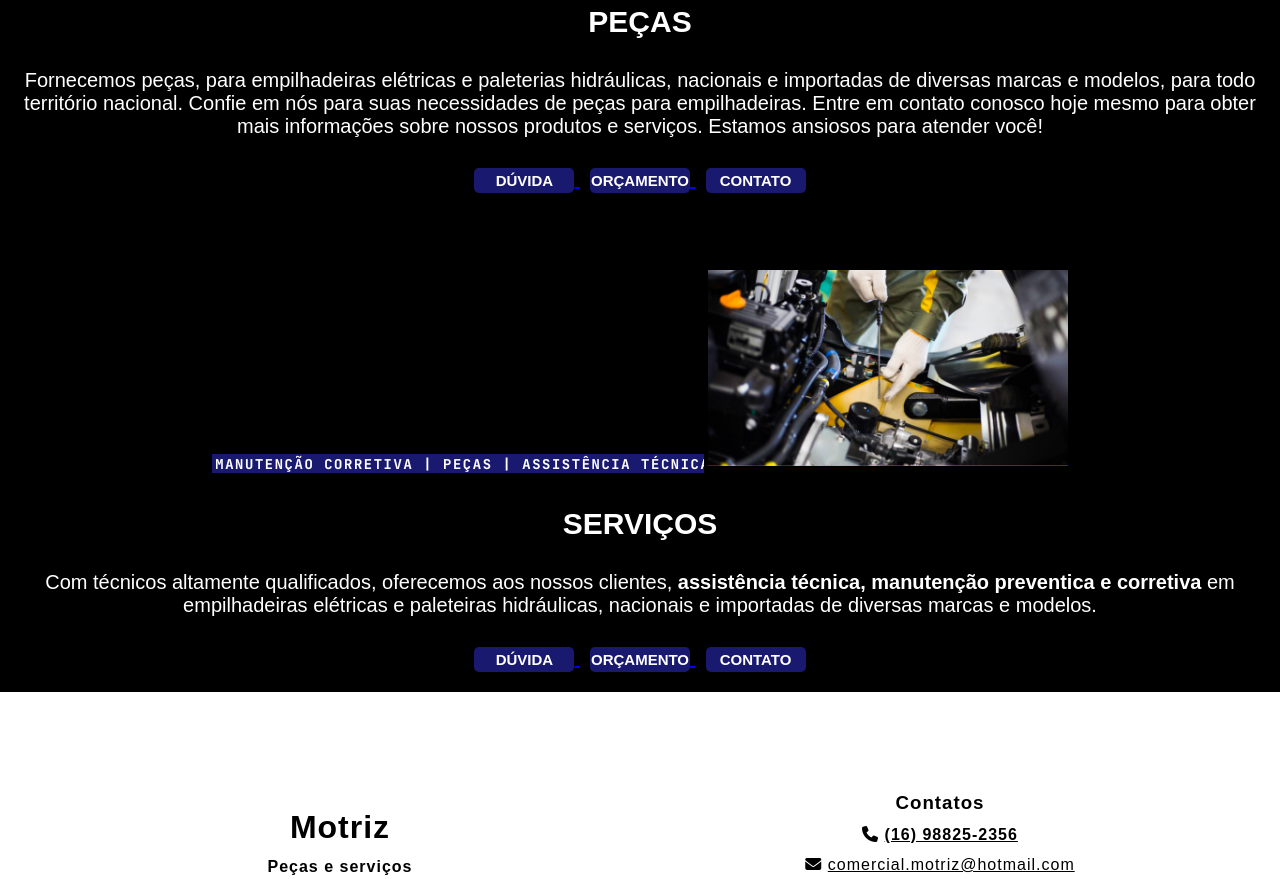
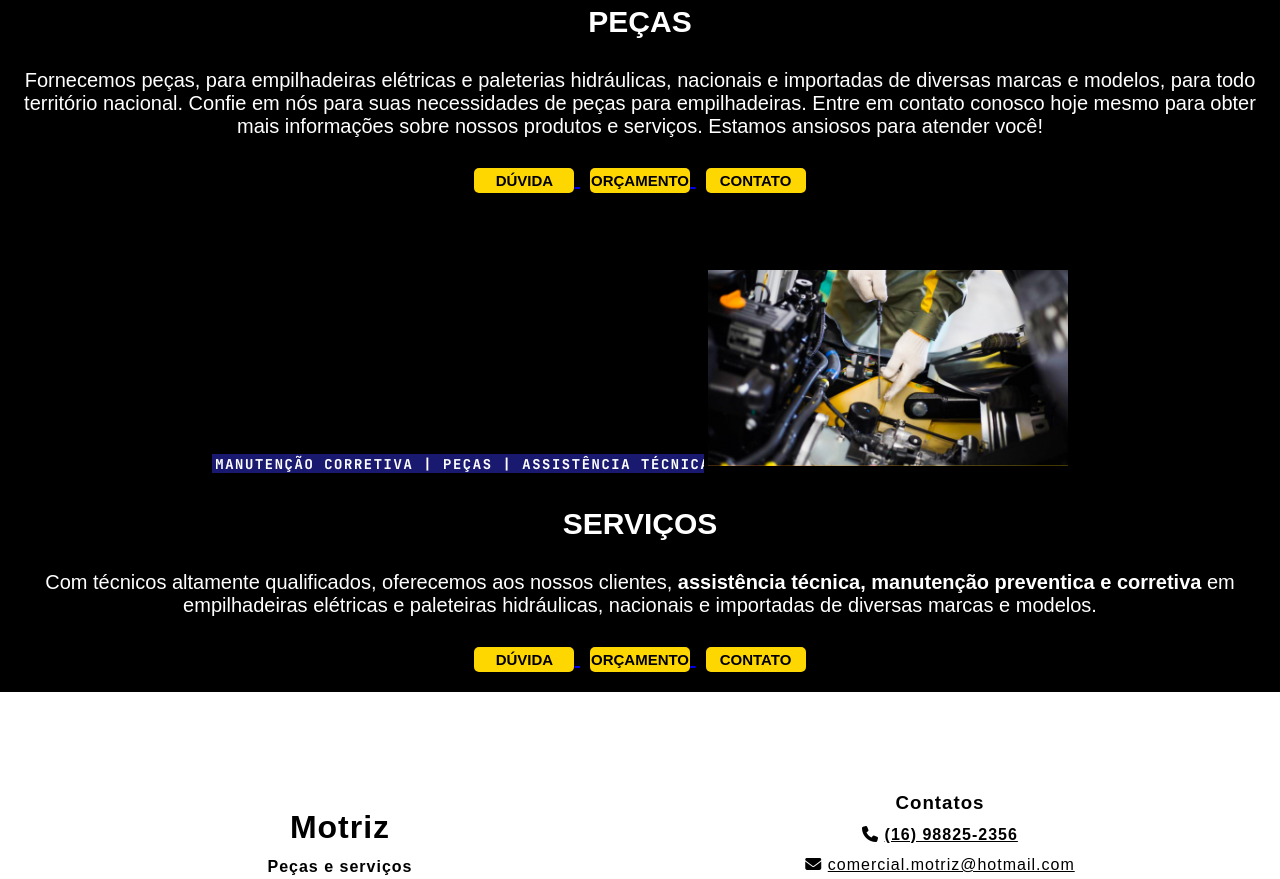
Before and after one commit to Jonatas-coding/EMPILOGIS, a PHP site: page / in a window 1280 px wide. Shown: the part 1906-2785 px from the top of the page. Run offline with PHP 8.4, Linux system fonts and the light colour scheme.

Commit message:
Update @media.css

```diff
--- a/@media.css
+++ b/@media.css
@@ -139,7 +139,7 @@
     }
 
     html {
-        scroll-padding-top: 110px;
+        scroll-padding-top: 480px;
     }
 
     .img-site2, .img-site3, .img-site1 {
@@ -159,8 +159,8 @@
         height: 25px;
         border: 0;
         border-radius: 5px;
-        background-color: 	#191970;
-        color: #ffffff;
+        background-color: 	#ffd700;
+        color: #000000;
         cursor: pointer;
         transition: .2s;
         font-size: 15px;
```
